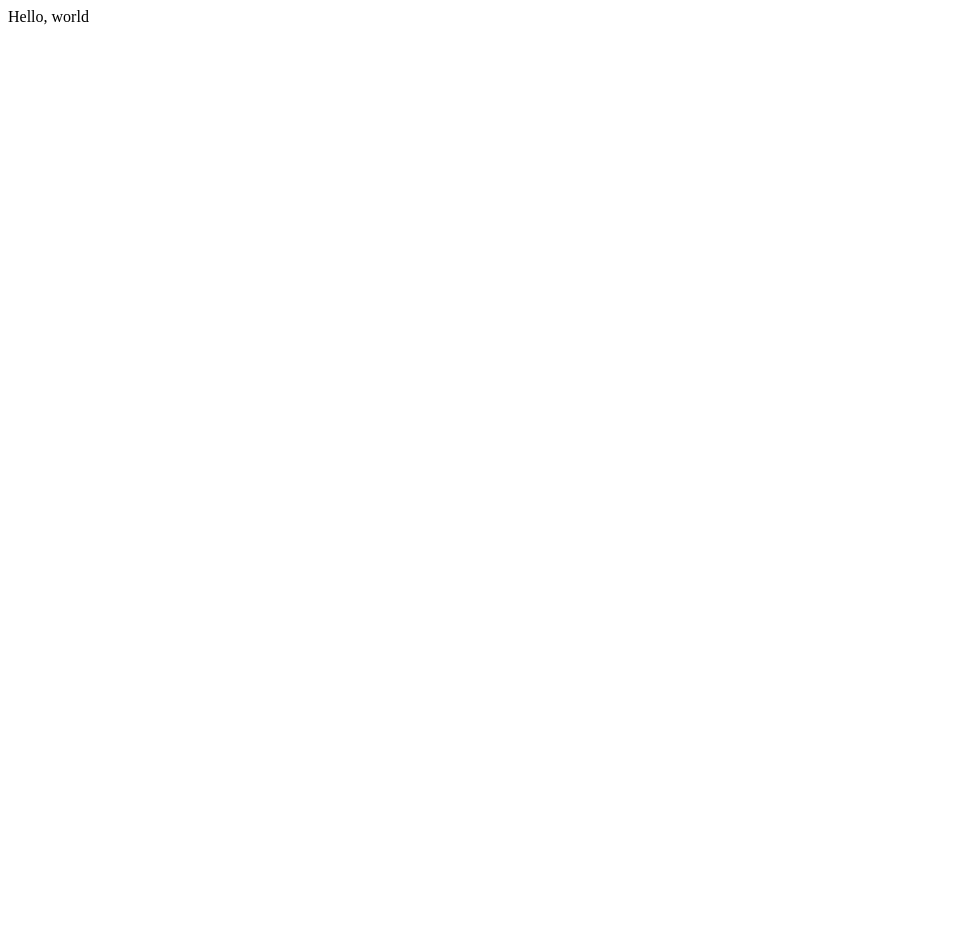
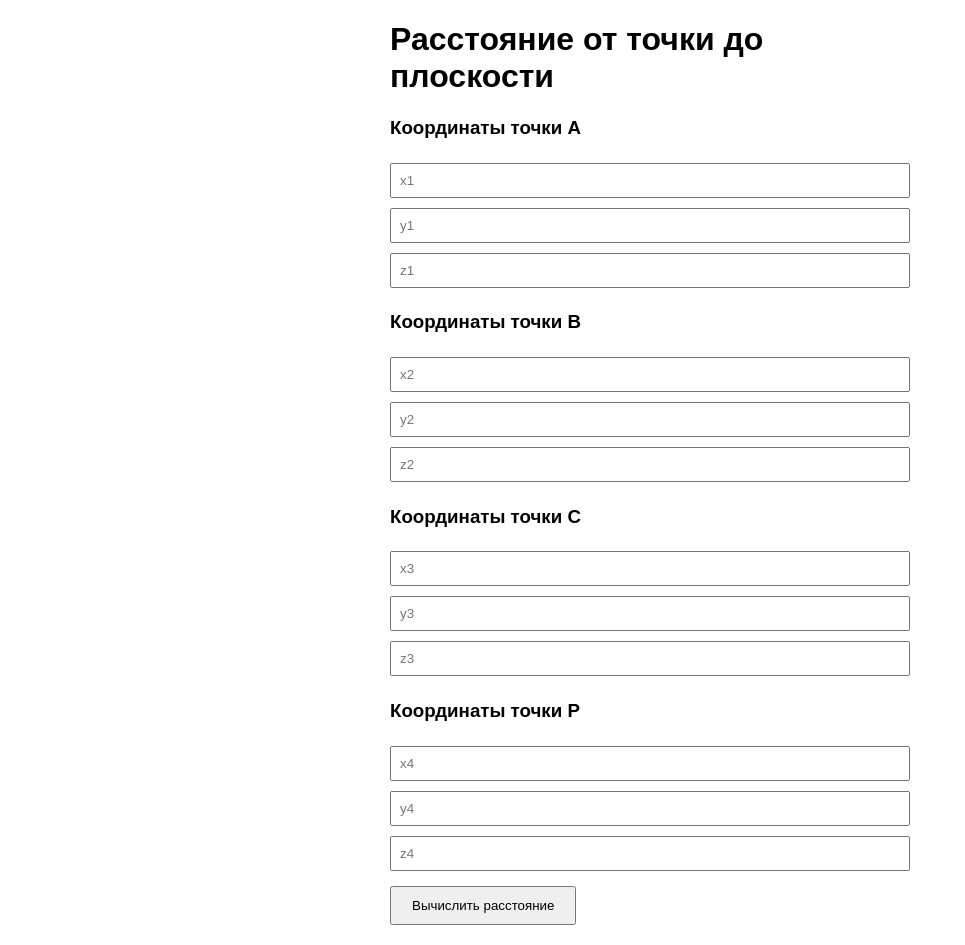
Before and after one commit to ferrison/distance_calculate, a plain HTML site: page index.html in a window 1280 px wide. Shown: the whole page, without its empty margins (0-965 px from the left). Before the commit the page ends 800 px from the top, so only its background shows below. Drawn offline with Linux system fonts and the light colour scheme.

Commit message:
Calculator implementation

```diff
--- a/index.html
+++ b/index.html
@@ -1 +1,100 @@
-<p>Hello, world</p>
+<!DOCTYPE html>
+<html lang="en">
+<head>
+    <meta charset="UTF-8">
+    <meta name="viewport" content="width=device-width, initial-scale=1.0">
+    <title>Расстояние от точки до плоскости</title>
+    <style>
+        body {
+            font-family: Arial, sans-serif;
+            margin: 20px;
+        }
+        .container {
+            max-width: 500px;
+            margin: 0 auto;
+        }
+        input {
+            width: 100%;
+            padding: 8px;
+            margin: 5px 0;
+        }
+        button {
+            padding: 10px 20px;
+            margin-top: 10px;
+        }
+        .result {
+            margin-top: 20px;
+            font-size: 1.2em;
+            color: green;
+        }
+    </style>
+</head>
+<body>
+    <div class="container">
+        <h1>Расстояние от точки до плоскости</h1>
+        <form id="distanceForm">
+            <h3>Координаты точки A</h3>
+            <input type="number" id="x1" placeholder="x1" required>
+            <input type="number" id="y1" placeholder="y1" required>
+            <input type="number" id="z1" placeholder="z1" required>
+            <h3>Координаты точки B</h3>
+            <input type="number" id="x2" placeholder="x2" required>
+            <input type="number" id="y2" placeholder="y2" required>
+            <input type="number" id="z2" placeholder="z2" required>
+            <h3>Координаты точки C</h3>
+            <input type="number" id="x3" placeholder="x3" required>
+            <input type="number" id="y3" placeholder="y3" required>
+            <input type="number" id="z3" placeholder="z3" required>
+            <h3>Координаты точки P</h3>
+            <input type="number" id="x4" placeholder="x4" required>
+            <input type="number" id="y4" placeholder="y4" required>
+            <input type="number" id="z4" placeholder="z4" required>
+            <button type="button" onclick="calculateDistance()">Вычислить расстояние</button>
+        </form>
+        <div class="result" id="result"></div>
+    </div>
+    <script>
+        function calculateDistance() {
+            // Получение значений координат точек
+            const x1 = parseFloat(document.getElementById('x1').value);
+            const y1 = parseFloat(document.getElementById('y1').value);
+            const z1 = parseFloat(document.getElementById('z1').value);
+
+            const x2 = parseFloat(document.getElementById('x2').value);
+            const y2 = parseFloat(document.getElementById('y2').value);
+            const z2 = parseFloat(document.getElementById('z2').value);
+
+            const x3 = parseFloat(document.getElementById('x3').value);
+            const y3 = parseFloat(document.getElementById('y3').value);
+            const z3 = parseFloat(document.getElementById('z3').value);
+
+            const x4 = parseFloat(document.getElementById('x4').value);
+            const y4 = parseFloat(document.getElementById('y4').value);
+            const z4 = parseFloat(document.getElementById('z4').value);
+
+            // Вычисление векторов AB и AC
+            const AB = [x2 - x1, y2 - y1, z2 - z1];
+            const AC = [x3 - x1, y3 - y1, z3 - z1];
+
+            // Вычисление нормали к плоскости (векторное произведение AB и AC)
+            const normal = [
+                AB[1] * AC[2] - AB[2] * AC[1],
+                AB[2] * AC[0] - AB[0] * AC[2],
+                AB[0] * AC[1] - AB[1] * AC[0]
+            ];
+
+            // Коэффициенты уравнения плоскости
+            const a = normal[0];
+            const b = normal[1];
+            const c = normal[2];
+            const d = -(a * x1 + b * y1 + c * z1);
+
+            // Вычисление расстояния от точки P до плоскости
+            const distance = Math.abs(a * x4 + b * y4 + c * z4 + d) / Math.sqrt(a * a + b * b + c * c);
+
+            // Вывод результата
+            document.getElementById('result').innerText = `Отклонение четвертой точки от плоскости точек 1,2,3: ${distance.toFixed(2)}`;
+        }
+    </script>
+</body>
+</html>
```
